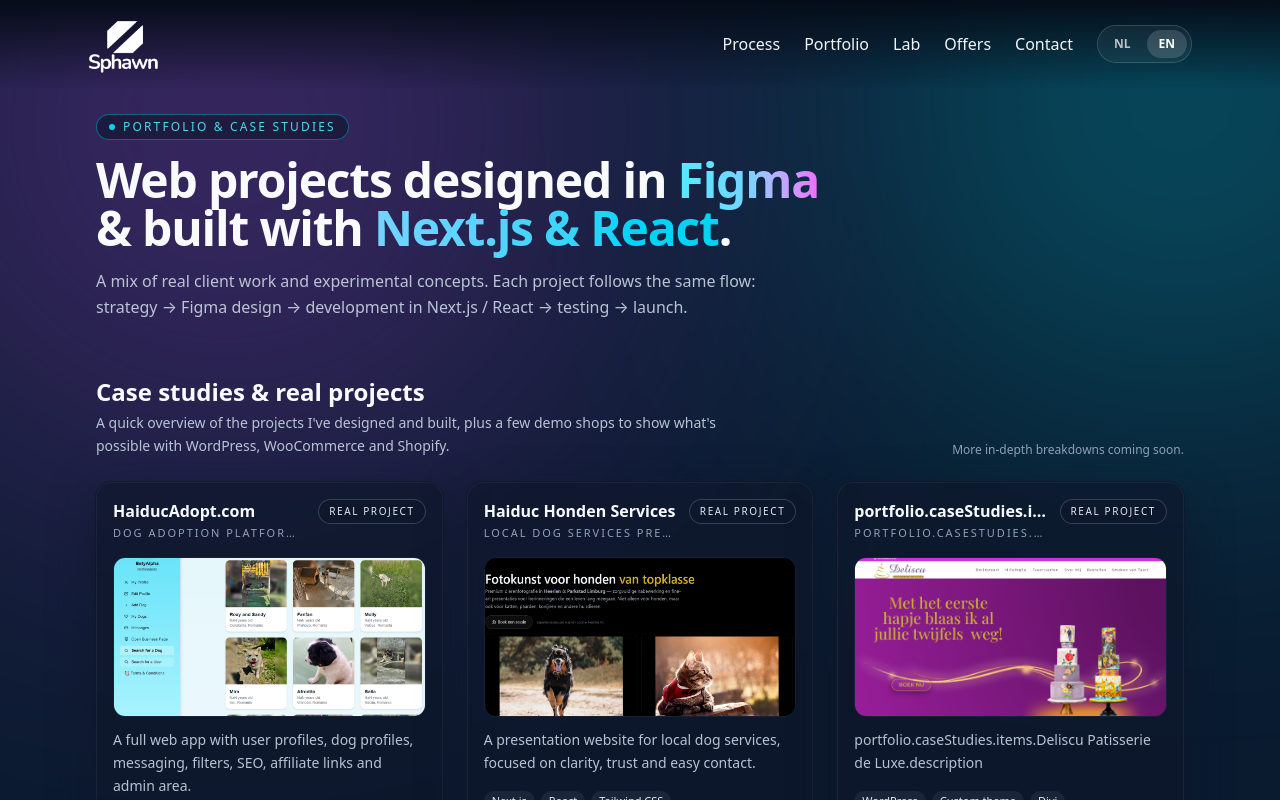
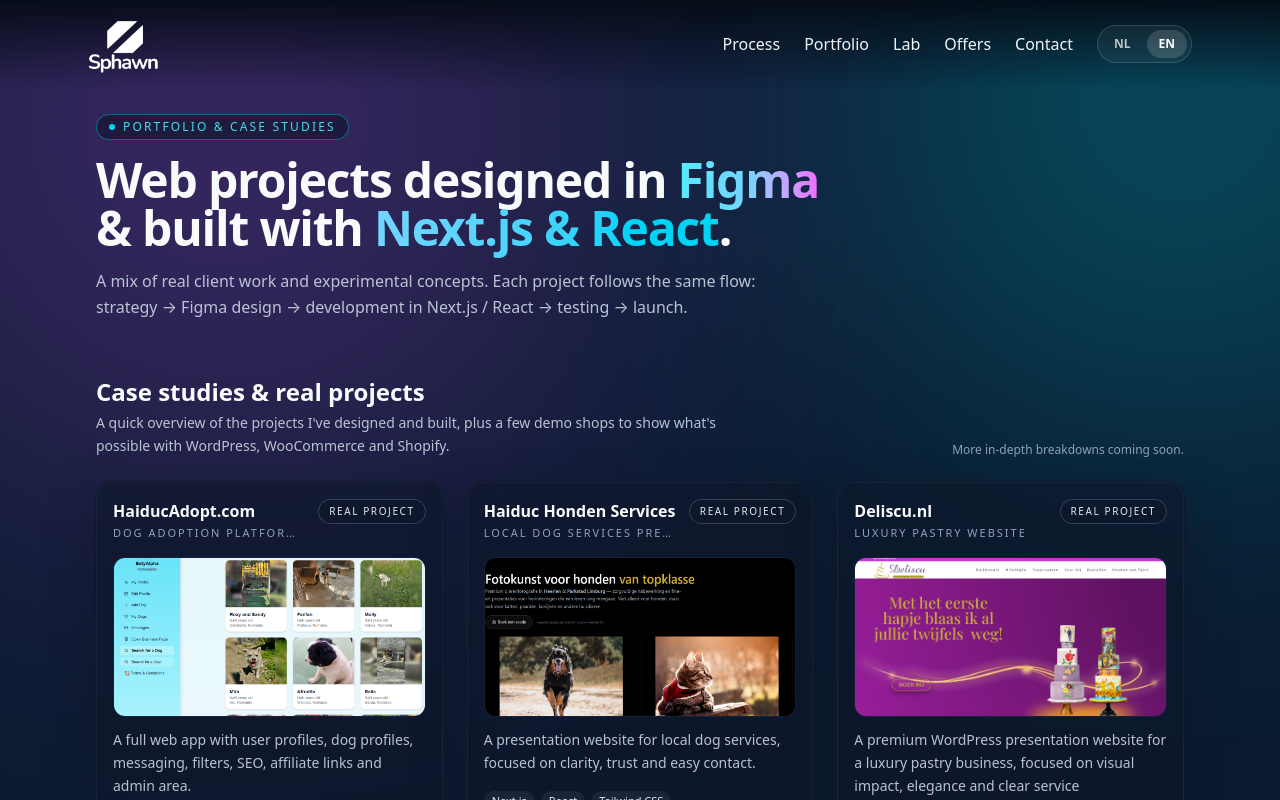
Before and after one commit to HaiducAdopt/sphawn-webdesign, a Next.js app: page /en/portfolio in a window 1280 px wide. Shown: the top 800 px of the page. Built offline with nearby package versions, Linux system fonts and the light colour scheme.

Commit message:
add portofoliu

```diff
--- a/app/components/CaseStudiesSection.tsx
+++ b/app/components/CaseStudiesSection.tsx
@@ -29,7 +29,7 @@
     image: "/portfolio/haiduchondenservices.png",
   },
   {
-    id: "Deliscu Patisserie de Luxe",
+    id: "wp-presentation",
     typeKey: "real",
     tech: ["WordPress", "Custom theme", "Divi"],
     url: "https://deliscu.nl/",
--- a/messages/en.json
+++ b/messages/en.json
@@ -186,9 +186,9 @@
           "description": "A presentation website for local dog services, focused on clarity, trust and easy contact."
         },
         "wp-presentation": {
-          "title": "Business Website (WordPress)",
-          "subtitle": "Classic presentation website demo",
-          "description": "Demo project showing how a small business can have a clean, editable WordPress website with blog & contact."
+        "title": "Deliscu.nl",
+        "subtitle": "Luxury pastry website",
+        "description": "A premium WordPress presentation website for a luxury pastry business, focused on visual impact, elegance and clear service presentation."
         },
         "woocommerce-shop": {
           "title": "Parts Store (WooCommerce)",
```
